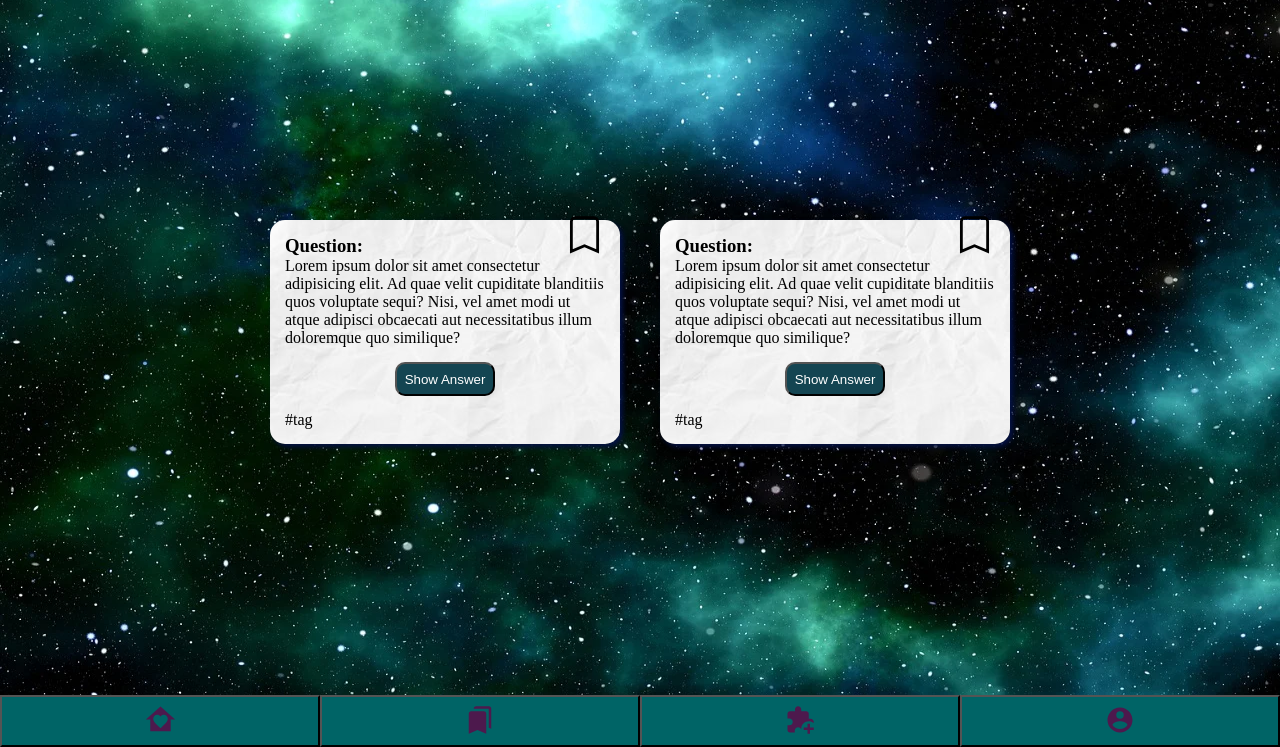
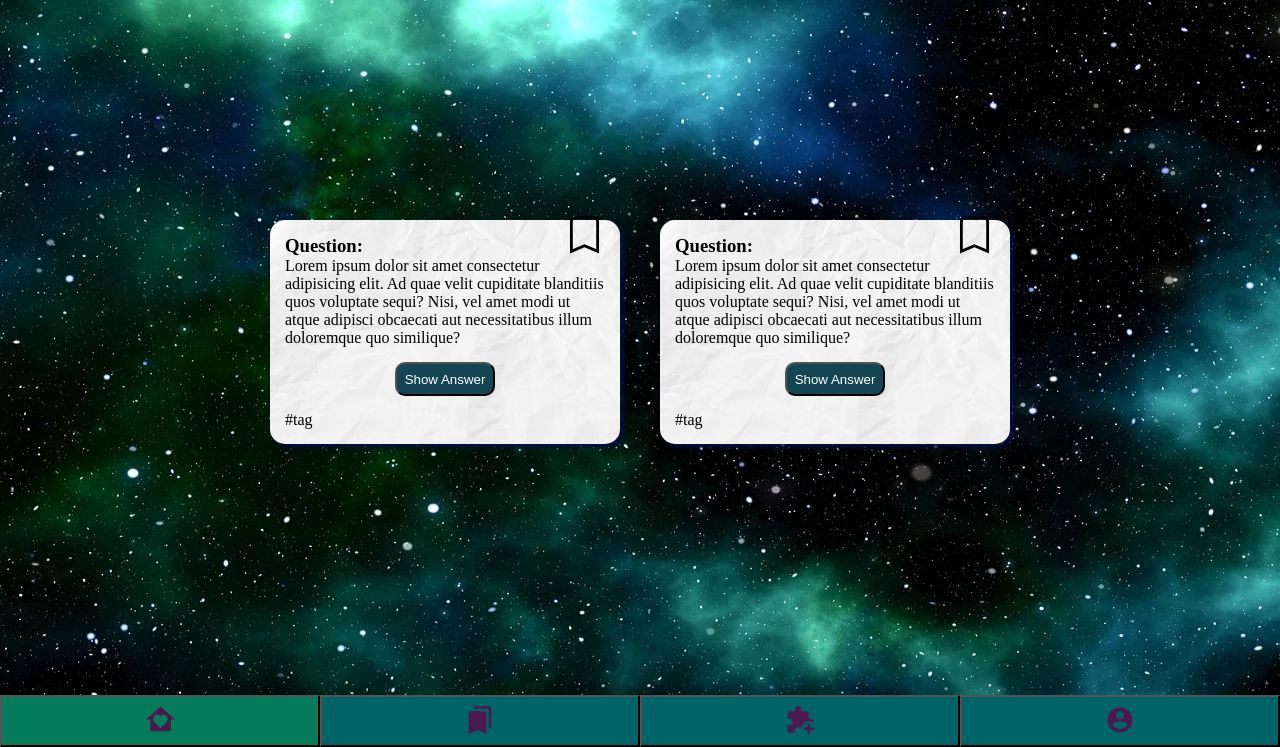
Before and after one commit to Chaosfuchs/quiz-app, a website: page index.html in a window 1280 px wide. In both pictures the pointer is over the button 160 px from the left and 774 px from the top of the page. Shown: the part 53-800 px from the top of the page. Drawn offline with Linux system fonts and the light colour scheme.

Commit message:
Add hover effect to nav buttons

```diff
--- a/design-system/buttons/style.css
+++ b/design-system/buttons/style.css
@@ -24,6 +24,10 @@
   background-color: var(--color-theme);
 }
 
+.button-nav:hover {
+  background-color: rgb(4, 124, 92);
+}
+
 .button-nav svg {
   color: #4d194d;
 }
```
